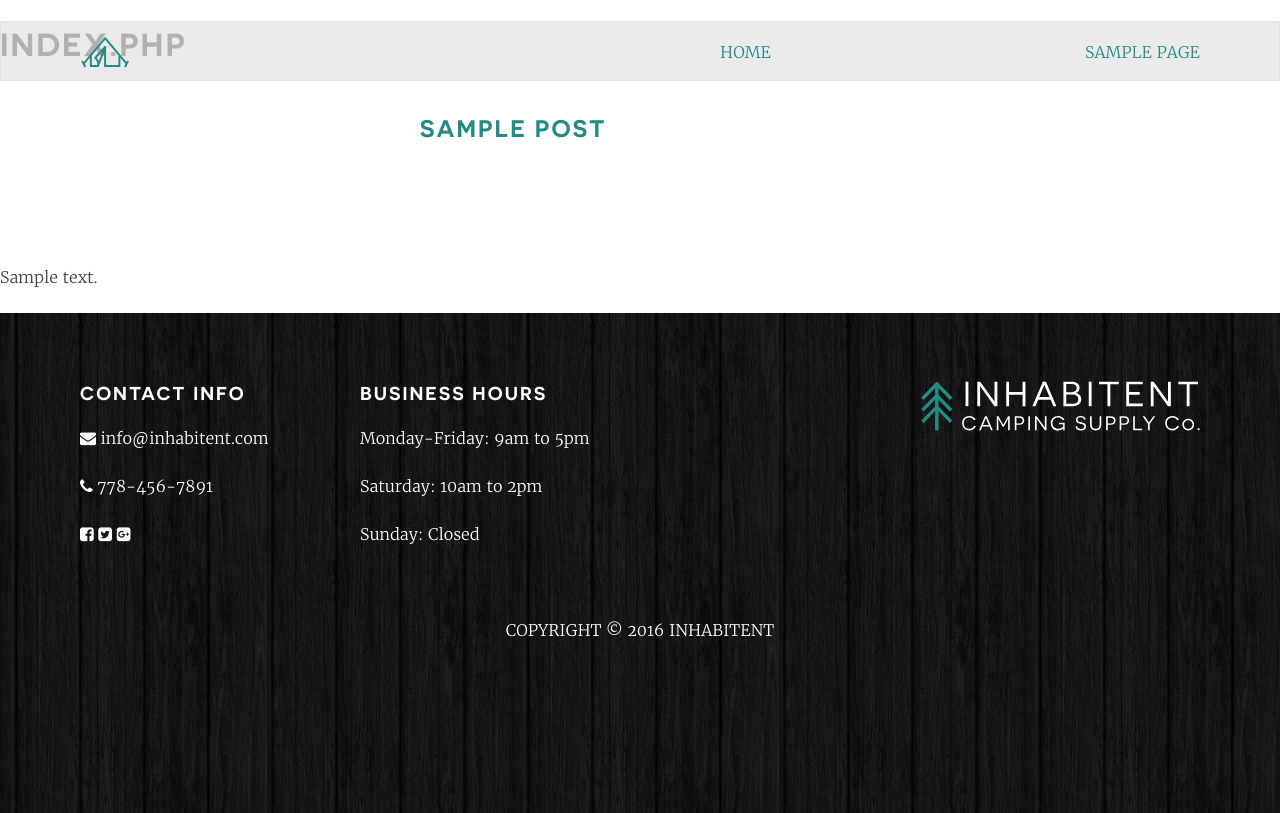
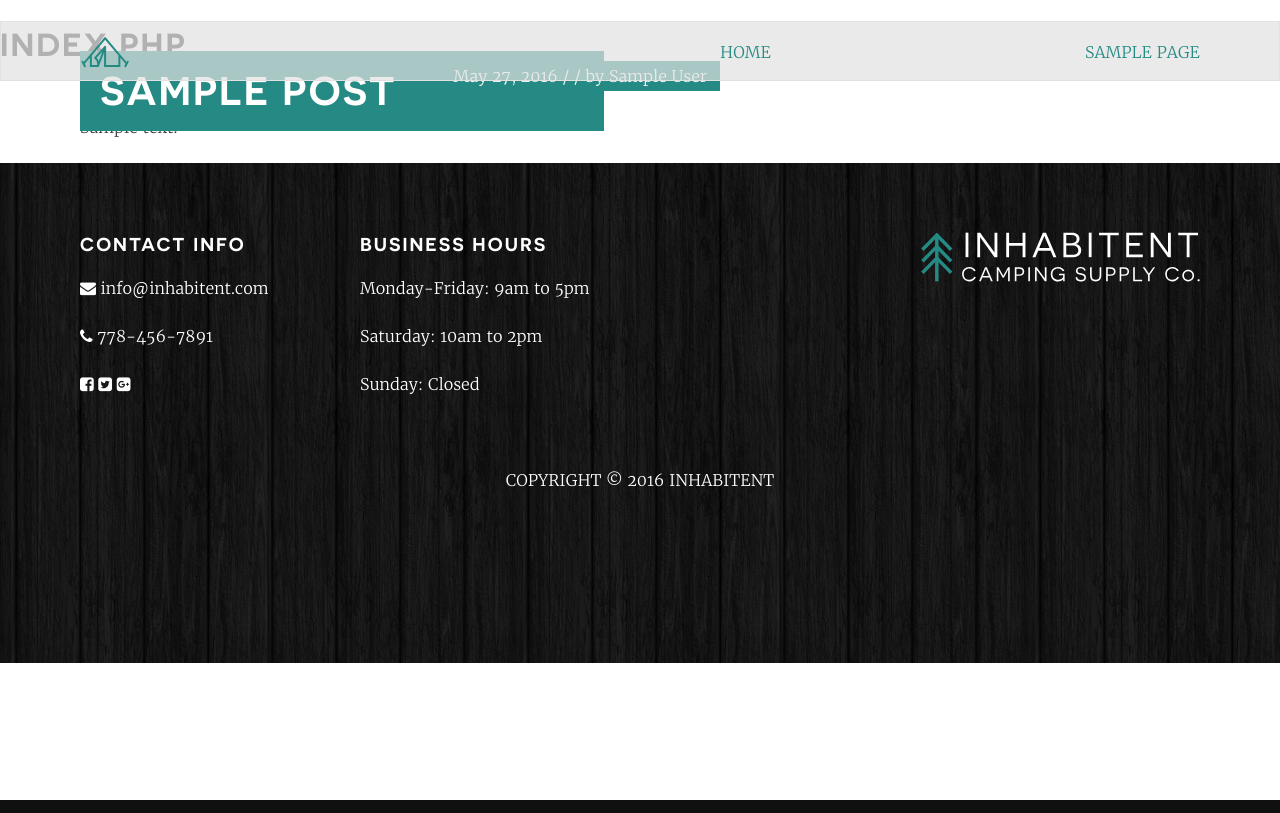
Before and after one commit to MichaelMini/inhabitent, a WordPress theme: the page made by themes/inhabitent/index.php in a window 1280 px wide. Run offline with PHP 8.4 and a stand-in for WordPress, Linux system fonts and the light colour scheme; the site name, menu and one post (Sample post) are stand-ins, and other content is empty.

Commit message:
done - styling index.php(post page & sidebar)

```diff
--- a/themes/inhabitent/about.php
+++ b/themes/inhabitent/about.php
@@ -12,7 +12,7 @@ get_header(); ?>
 
 				<?php get_template_part( 'template-parts/content', 'page' ); ?>
 
-				<section class="container">
+				<section class="container page-container">
 					<div class="page-widget-content">
 
 						<h1 class="title">Our story</h1>
--- a/themes/inhabitent/index.php
+++ b/themes/inhabitent/index.php
@@ -10,6 +10,8 @@ get_header(); ?>
 	<div id="primary" class="content-area">
 		<main id="main" class="site-main" role="main">
 <h1>index.php</h1>
+			<section class="container post-page">
+				<div class='post-container'>
 					<?php if ( have_posts() ) : ?>
 
 						<?php if ( is_home() && ! is_front_page() ) : ?>
@@ -32,9 +34,13 @@ get_header(); ?>
 						<?php get_template_part( 'template-parts/content', 'none' ); ?>
 
 					<?php endif; ?>
+				</div>
+				<div class="side-bar">
+					<?php get_sidebar(); ?>
+				</div>
+			</section>
 
 		</main><!-- #main -->
 	</div><!-- #primary -->
 
-<?php get_sidebar(); ?>
 <?php get_footer(); ?>
--- a/themes/inhabitent/sass/_about.scss
+++ b/themes/inhabitent/sass/_about.scss
@@ -1,8 +1,14 @@
 .entry-header {
+	// position: relative;
 	display: flex;
 	justify-content: center;
 	align-items: center;
 	color: white;
+}
+
+.page-container {
+	display: flex;
+	justify-content: center;
 }
 
 .page-widget-content {
--- a/themes/inhabitent/sass/_content.scss
+++ b/themes/inhabitent/sass/_content.scss
@@ -3,6 +3,20 @@
 --------------------------------------------------------------*/
 
 /* Posts and pages */
+
+.entry-header {
+	h2 {
+		position: absolute;
+		left: 0;
+		font-size: 40px;
+	}
+}
+
+.post-container {
+	width: 60%;
+	width: 60%;
+	// display: flex;
+}
 
 .sticky {
 	display: block;
@@ -32,6 +46,47 @@
 	margin: 0 0 $base__space-unit;
 }
 
+.post-page {
+	display: flex;
+	justify-content: space-between;
+}
+
+.post-page .entry-header {
+	position: relative;
+	justify-content: flex-start;
+}
+
+
+
+.entry-header {
+	h2 {
+	    background-color: #248a83;
+	    // color: #fff;
+		height: auto;
+		left: 0;
+		padding: 10px 20px;
+		position: absolute;
+		text-align: left;
+		width: 78%;
+		a:visited,
+		a:hover,
+		a {
+			color: white;
+			font-weight: bold;
+		}
+	}
+}
+// .entry-header
+
+.entry-meta {
+    background-color: #248a83;
+    position: absolute;
+    right: 32px;
+    padding: 3px 13px;
+    bottom: 0px;
+    /* color: black; */
+}
+
 /* Asides */
 
 .blog .format-aside .entry-title,
--- a/themes/inhabitent/sass/_global.scss
+++ b/themes/inhabitent/sass/_global.scss
@@ -7,8 +7,6 @@
 /* Global Class */
 
 .container {
-    display: flex;
-    justify-content: center;
     margin: 0 auto;
     width: 1120px;
     h2 {
--- a/themes/inhabitent/sass/_header.scss
+++ b/themes/inhabitent/sass/_header.scss
@@ -4,6 +4,7 @@
 	width: 100vw;
 	height: 60px;
 	background-color: rgba( 225, 225, 225, 0.7);
+	z-index: 100;
 }
 
 .site-header h1{
--- a/themes/inhabitent/sass/_widgets.scss
+++ b/themes/inhabitent/sass/_widgets.scss
@@ -6,6 +6,14 @@
 	margin: 0 0 $base__space-unit;
 
 	/* Make sure select elements fit in widgets. */
+	h2 {
+		font-size: 1.2rem;
+	    font-weight: bold;
+	    text-align: left;
+	}
+	ul {
+		flex-direction: column;
+	}
 	select {
 		max-width: 100%;
 	}
@@ -15,3 +23,9 @@
 .widget_search .search-submit {
 	display: none;
 }
+
+/* Sidebar */
+
+.side-bar a {
+		text-transform: lowercase;
+}
--- a/themes/inhabitent/style.css
+++ b/themes/inhabitent/style.css
@@ -52,6 +52,12 @@ Nicolas Gallagher and Jonathan Neal http://necolas.github.com/normalize.css/
       align-items: center;
   color: white; }
 
+.page-container {
+  display: -ms-flexbox;
+  display: flex;
+  -ms-flex-pack: center;
+      justify-content: center; }
+
 .page-widget-content {
   margin-bottom: 30px;
   width: 800px; }
@@ -64,10 +70,6 @@ Nicolas Gallagher and Jonathan Neal http://necolas.github.com/normalize.css/
 
 /* Global Class */
 .container {
-  display: -ms-flexbox;
-  display: flex;
-  -ms-flex-pack: center;
-      justify-content: center;
   margin: 0 auto;
   width: 1120px; }
   .container h2 {
@@ -643,7 +645,8 @@ textarea {
   padding: 13px;
   width: 100vw;
   height: 60px;
-  background-color: rgba(225, 225, 225, 0.7); }
+  background-color: rgba(225, 225, 225, 0.7);
+  z-index: 100; }
 
 .site-header h1 {
   background: url("../../images/inhabitent-logo-tent.svg") no-repeat;
@@ -831,6 +834,13 @@ a {
 .widget {
   margin: 0 0 1.5em;
   /* Make sure select elements fit in widgets. */ }
+  .widget h2 {
+    font-size: 1.2rem;
+    font-weight: bold;
+    text-align: left; }
+  .widget ul {
+    -ms-flex-direction: column;
+        flex-direction: column; }
   .widget select {
     max-width: 100%; }
 
@@ -838,10 +848,23 @@ a {
 .widget_search .search-submit {
   display: none; }
 
+/* Sidebar */
+.side-bar a {
+  text-transform: lowercase; }
+
 /*--------------------------------------------------------------
 # Content
 --------------------------------------------------------------*/
 /* Posts and pages */
+.entry-header h2 {
+  position: absolute;
+  left: 0;
+  font-size: 40px; }
+
+.post-container {
+  width: 60%;
+  width: 60%; }
+
 .sticky {
   display: block; }
 
@@ -863,6 +886,39 @@ a {
 .page-links {
   clear: both;
   margin: 0 0 1.5em; }
+
+.post-page {
+  display: -ms-flexbox;
+  display: flex;
+  -ms-flex-pack: justify;
+      justify-content: space-between; }
+
+.post-page .entry-header {
+  position: relative;
+  -ms-flex-pack: start;
+      justify-content: flex-start; }
+
+.entry-header h2 {
+  background-color: #248a83;
+  height: auto;
+  left: 0;
+  padding: 10px 20px;
+  position: absolute;
+  text-align: left;
+  width: 78%; }
+  .entry-header h2 a:visited,
+  .entry-header h2 a:hover,
+  .entry-header h2 a {
+    color: white;
+    font-weight: bold; }
+
+.entry-meta {
+  background-color: #248a83;
+  position: absolute;
+  right: 32px;
+  padding: 3px 13px;
+  bottom: 0px;
+  /* color: black; */ }
 
 /* Asides */
 .blog .format-aside .entry-title,
```
Also changed, not shown: themes/inhabitent/build/css/style.min.css. Lines whose indentation alone changed are shown as unchanged.
